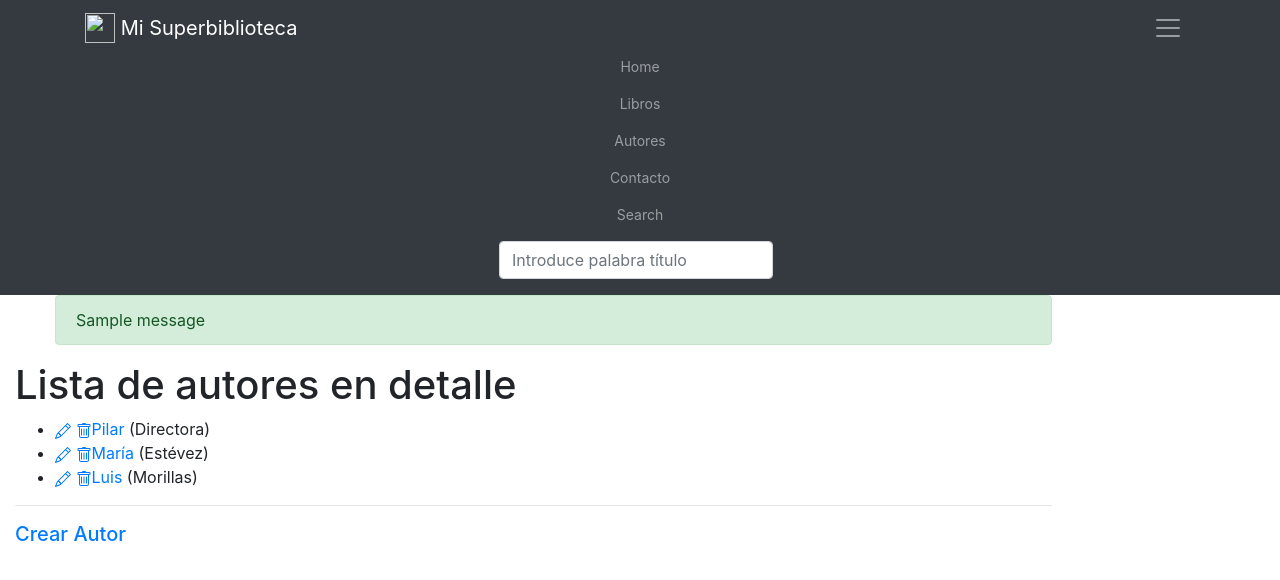
After one commit to mariaestmag/proyecto-django, a Django app: page /authors in a window 1280 px wide, after a click that opens the changed part. The commit adds this page. Shown: the top 580 px of the page. Run offline with Django 3.2, Linux system fonts and the light colour scheme; data comes from the database, SQL or seed files in the repository; both versions use the stored data as it was after the commit; one stand-in notice (Sample message) is shown.

Commit message:
funciones autor y search

```diff
--- a/catalogo/models.py
+++ b/catalogo/models.py
@@ -24,6 +24,8 @@ class Author(models.Model):
     def __str__(self):
         return self.first_name
 
+    def get_absolute_url(self):
+        return reverse('author-detail', args=[str(self.id)])
 
 class Book(models.Model):
     '''Libro para aplicación de bibioteca...'''
--- /dev/null
+++ b/catalogo/templates/authors_list.html
@@ -0,0 +1,32 @@
+{% extends "base.html" %}
+
+{% block content %}
+<h1>Lista de autores en detalle</h1>
+{% if author_list %}
+<ul>
+  {% for author in author_list %}
+  <li><a href={% url 'modify_author' author.id %}><svg xmlns="http://www.w3.org/2000/svg" width="16" height="16"
+        fill="currentColor" class="bi bi-pencil" viewBox="0 0 16 16">
+        <path
+          d="M12.146.146a.5.5 0 0 1 .708 0l3 3a.5.5 0 0 1 0 .708l-10 10a.5.5 0 0 1-.168.11l-5 2a.5.5 0 0 1-.65-.65l2-5a.5.5 0 0 1 .11-.168l10-10zM11.207 2.5 13.5 4.793 14.793 3.5 12.5 1.207 11.207 2.5zm1.586 3L10.5 3.207 4 9.707V10h.5a.5.5 0 0 1 .5.5v.5h.5a.5.5 0 0 1 .5.5v.5h.293l6.5-6.5zm-9.761 5.175-.106.106-1.528 3.821 3.821-1.528.106-.106A.5.5 0 0 1 5 12.5V12h-.5a.5.5 0 0 1-.5-.5V11h-.5a.5.5 0 0 1-.468-.325z" />
+      </svg></a> <a href={% url 'delete_author' author.id %}><svg xmlns="http://www.w3.org/2000/svg" width="16"
+        height="16" fill="currentColor" class="bi bi-trash" viewBox="0 0 16 16">
+        <path
+          d="M5.5 5.5A.5.5 0 0 1 6 6v6a.5.5 0 0 1-1 0V6a.5.5 0 0 1 .5-.5zm2.5 0a.5.5 0 0 1 .5.5v6a.5.5 0 0 1-1 0V6a.5.5 0 0 1 .5-.5zm3 .5a.5.5 0 0 0-1 0v6a.5.5 0 0 0 1 0V6z" />
+        <path fill-rule="evenodd"
+          d="M14.5 3a1 1 0 0 1-1 1H13v9a2 2 0 0 1-2 2H5a2 2 0 0 1-2-2V4h-.5a1 1 0 0 1-1-1V2a1 1 0 0 1 1-1H6a1 1 0 0 1 1-1h2a1 1 0 0 1 1 1h3.5a1 1 0 0 1 1 1v1zM4.118 4 4 4.059V13a1 1 0 0 0 1 1h6a1 1 0 0 0 1-1V4.059L11.882 4H4.118zM2.5 3V2h11v1h-11z" />
+      </svg><a href="{{ author.get_absolute_url }}">{{ author.first_name }}</a> ({{ author.last_name }})
+      {% endfor %}
+</ul>
+{% else %}
+<p>No hay autores en la biblioteca.</p>
+{% endif %}
+
+<hr>
+<h5><a href="{% url 'create_author' %}">Crear Autor</a></h5>
+
+
+
+
+
+{% endblock %}
--- a/catalogo/templates/base.html
+++ b/catalogo/templates/base.html
@@ -11,19 +11,14 @@
   <link rel="stylesheet" href="https://cdn.jsdelivr.net/npm/bootstrap@4.6.1/dist/css/bootstrap.min.css"
     integrity="sha384-zCbKRCUGaJDkqS1kPbPd7TveP5iyJE0EjAuZQTgFLD2ylzuqKfdKlfG/eSrtxUkn" crossorigin="anonymous">
 </head>
+<nav class="navbar navbar-dark bg-dark">
+  <div class="container">
 
-<body>
+    <a class="navbar-brand" href="#">
+      <img src="" width="30" height="30" class="d-inline-block align-top" alt="" href="{% url 'indice' %}">
+      Mi Superbiblioteca
+    </a>
 
-  <!-- Header -->
-  <!-- Navbar con imagen y texto -->
-  <nav class="navbar navbar-expand-lg navbar-light sticky-top">
-    <div class="container">
-      <a class="navbar-brand d-flex align-items-center pl-2" href="{% url 'indice' %}">
-        <img src="#" alt="">
-        <span>
-          Mi Superbiblioteca
-        </span>
-      </a>
     <button class="navbar-toggler border-0" type="button" data-toggle="collapse" data-target="#navbarNavAltMarkup"
       aria-controls="navbarNavAltMarkup" aria-expanded="false" aria-label="Toggle navigation">
       <span class="navbar-toggler-icon"></span>
@@ -36,20 +31,43 @@
         <a class="nav-item nav-link small" href="{% url 'books' %}">
           Libros
         </a>
+        <a class="nav-item nav-link small" href="{% url 'authors' %}">
+          Autores
+        </a>
         <a class="nav-item nav-link small" href="{% url 'contacto' %}">
           Contacto
+        </a>
+        <a class="nav-item nav-link small" href="{% url 'search' %}">
+          Search
+        </a>
+        <a class="nav-item nav-link small" style="align-self: center;" href="#">
+
+          <form class="form-inline mt-2 mt-md-0" action="/search" method="get">
+            <!--ACTION redirige-->
+            <input name="q" class="form-control mr-sm-2" type="text" placeholder="Introduce palabra título"
+              aria-label="Search">
+          </form>
         </a>
       </div>
     </div>
   </div>
 </nav>
 <!-- /Nav -->
-  <!-- /Header -->
 <!-- Body -->
+
 <body>
   <div class="container-fluid">
     <div class="row">
       <div class="col-sm-10 ">
+        {% if messages %}
+        <ul class="messages">
+          {% for message in messages %}
+          <div class="alert {% if message.tags %} alert-{{ message.tags }}{% else %}alert-primary{% endif %}"
+            role="alert">{{ message }}</li>
+            {% endfor %}
+        </ul>
+        {% endif %}
+
         {% block content %}{% endblock %}
       </div>
     </div>
@@ -62,4 +80,25 @@
     crossorigin="anonymous"></script>
 </body>
 <!-- /Body -->
+<!-- Pagination -->
+{% block pagination %}
+{% if is_paginated %}
+<div class="pagination">
+  <span class="page-links">
+    {% if page_obj.has_previous %}
+    <a href="{{ request.path }}?page={{ page_obj.previous_page_number }}">Anterior</a>
+    {% endif %}
+    <span class="page-current">
+      Página {{ page_obj.number }} de {{ page_obj.paginator.num_pages }}.
+    </span>
+    {% if page_obj.has_next %}
+    <a href="{{ request.path }}?page={{ page_obj.next_page_number }}">Siguiente</a>
+    {% endif %}
+  </span>
+</div>
+{% endif %}
+{% endblock %}
+
+<!-- /Pagination -->
+
 </html>
--- a/catalogo/templates/book_list.html
+++ b/catalogo/templates/book_list.html
@@ -13,4 +13,6 @@
   {% else %}
     <p>No hay libros en la biblioteca.</p>
   {% endif %}
+
+
 {% endblock %}
--- a/catalogo/templates/books.html
+++ b/catalogo/templates/books.html
@@ -17,4 +17,6 @@
     {% endfor %}
 </ul>
 
+
+
 {% endblock %}
--- a/catalogo/views.py
+++ b/catalogo/views.py
@@ -1,9 +1,11 @@
-from django.shortcuts import render #coge una plantilla y la devuelve
+from django.shortcuts import render,redirect #coge una plantilla y la devuelve
 from django.views import generic
-from catalogo.models import Book
+from catalogo.models import Author, Book
 from django.views.generic.detail import DetailView
 from django.views.generic.list import ListView
-
+from catalogo.forms import AuthorForm
+from django.contrib import messages
+from django.contrib.messages.views import SuccessMessageMixin
 
 #from django.http import HttpResponse
 
@@ -13,23 +15,89 @@ def indice(request): #las funciones siempre tienen compo parámetro un request,
     '''
     Página inicial de nuestra web
     '''
-    libros = Book.objects.all()
 
-    datos = {'autor':'Luis','libros': libros}
+    datos = {'autor':'Luis Miguel'}
+    busqueda = request.GET.get('q') #lanzaremos sobre mis libros para ver cuál tienen esa palabra
+    if busqueda:
+        libros = Book.objects.filter(title__icontains=busqueda)
+    else: #si GET es falso (none) entonces sigue con lo que había
+        libros = Book.objects.all()
+
+    datos ['libros'] = libros
     return render(request, 'index.html', context=datos) #y siempre hay que responder con algo, una plantilla por lo general
+
+def contacto(request): #las funciones siempre tienen compo parámetro un request, una petición
+    '''
+    Página de contacto de nuestra web
+    '''
+    return render(request, 'contacto.html')
+
+#TODO LO QUE TIENE QUE VER CON LIBRO
 
 class BookListView(generic.ListView):
     """Generic class-based view for a list of books."""
     model = Book
     template_name = 'book_list.html'
+    paginate_by = 5
 
 class BookDetailView(generic.DetailView):
     """Generic class-based detail view for a book."""
     model = Book
     template_name = 'book_detail.html'
 
-def contacto(request): #las funciones siempre tienen compo parámetro un request, una petición
-    '''
-    Página de contacto de nuestra web
-    '''
-    return render(request, 'contacto.html')
+#TODO LO QUE TIENE QUE VER CON AUTOR
+
+class AuthorListView(generic.ListView):
+    model = Author
+    template_name = 'authors_list.html'
+    queryset = Author.objects.all().order_by('last_name', 'first_name')
+
+
+class AuthorDetailView(generic.DetailView):
+    model = Author
+    template_name = 'author_detail.html'
+
+def create_author(request):
+    if request.method == 'POST':
+        form = AuthorForm(request.POST)
+        if form.is_valid():
+            form.save()
+            messages.add_message(request, messages.SUCCESS, 'Autor creado.')
+            return redirect('/')
+    else:
+        form = AuthorForm()
+    datos = {'form': AuthorForm()}
+    return render(request, 'create_author.html',
+        context=datos)
+
+# Creación de autor con CreateVio. Añadimos SuccessMesaageMixin para mensaje de éxito.
+class ModifyAuthor(SuccessMessageMixin, generic.UpdateView):
+    model = Author
+    fields = '__all__'
+    template_name = 'modify_author.html'
+    success_url = '/'
+    success_message = "%(first_name)s %(last_name)s se ha modificado correctamente"
+
+
+# Creación de autor con CreateVio. Añadimos SuccessMesaageMixin para mensaje de éxito.
+class DeleteAuthor(SuccessMessageMixin, generic.DeleteView):
+    model = Author
+    template_name = 'delete_author.html'
+    success_url = '/'
+    success_message = "El autor se ha borrado correctamente"
+
+    def delete(self,request,*args,**kwargs):
+        messages.success(self.request,self.success_message)
+        return super(DeleteAuthor, self).delete(request, *args, **kwargs)
+
+#Este search es mío
+class SearchResultsListView(ListView):
+    model = Book
+    context_object_name = 'book_list'
+    template_name = 'search.html'
+    def get_queryset(self): # new
+        query = self.request.GET.get('q')
+        if not query:
+            query=""
+        else:
+            return Book.objects.filter(title__icontains=query)
--- a/proyecto1/urls.py
+++ b/proyecto1/urls.py
@@ -20,7 +20,7 @@ from django import urls, views
 from django.conf.urls import url
 from django.contrib import admin
 from django.urls import path
-from catalogo.views import BookDetailView, indice, BookListView,contacto #crearemos una vista indice para poder importarla y utilizarla en patterns
+from catalogo.views import AuthorDetailView, AuthorListView, BookDetailView, DeleteAuthor, ModifyAuthor, indice, BookListView,contacto,SearchResultsListView,create_author,ModifyAuthor, DeleteAuthor #crearemos una vista indice para poder importarla y utilizarla en patterns
 
 urlpatterns = [
     path('__debug__/', include(debug_toolbar.urls)),
@@ -28,6 +28,11 @@ urlpatterns = [
     path('', indice, name ='indice'), # si no hay path, que meta la función que le vamos a definir nosotros para esa vista
     path('books', BookListView.as_view(), name='books'),
     path('book/<int:pk>', BookDetailView.as_view(), name='book-detail'),
+    path('authors', AuthorListView.as_view(), name='authors'),
+    path('author/<int:pk>', AuthorDetailView.as_view(), name='author-detail'),
+    path('author/create', create_author, name='create_author'),
+    path('author/modify/<int:pk>', ModifyAuthor.as_view(), name='modify_author'),
+    path('author/delete/<int:pk>', DeleteAuthor.as_view(), name='delete_author'),
     path('contacto', contacto, name ='contacto'),
-
+    path('search', SearchResultsListView.as_view(), name='search'),
 ]
--- /dev/null
+++ b/utils/crealibros.py
@@ -0,0 +1,5 @@
+from catalogo.models import Book
+
+for n in range(10): ##Esto creará un rango de 10 libros con ese título y sus diferentes numeraciones
+    b = Book(title=f'Libro de prueba {n}')
+    b.save() ##guarda y commit en bbdd
```
Also changed, not shown: catalogo/forms.py (added, +10 -0 lines), catalogo/templates/author_detail.html (added, +10 -0 lines), catalogo/templates/authors.html (added, +17 -0 lines), catalogo/templates/create_author.html (added, +16 -0 lines), catalogo/templates/delete_author.html (added, +14 -0 lines), catalogo/templates/modify_author.html (added, +12 -0 lines), catalogo/templates/search.html (added, +25 -0 lines), db.sqlite3, 1 other file. Lines whose indentation alone changed are shown as unchanged.
